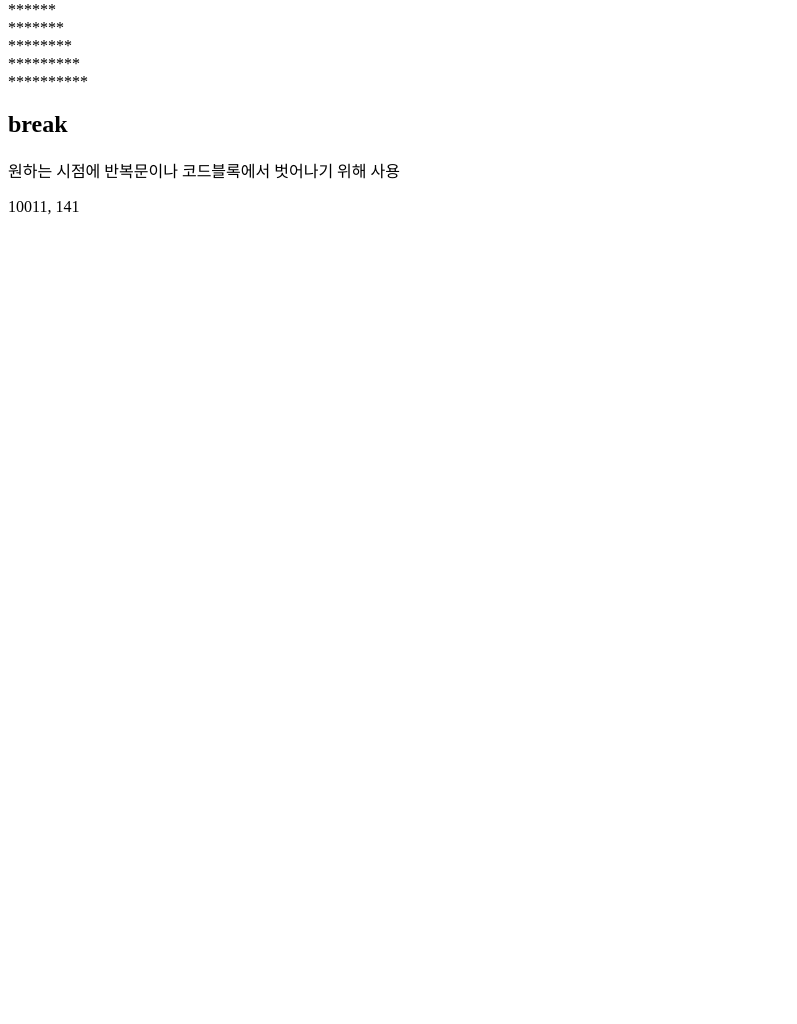
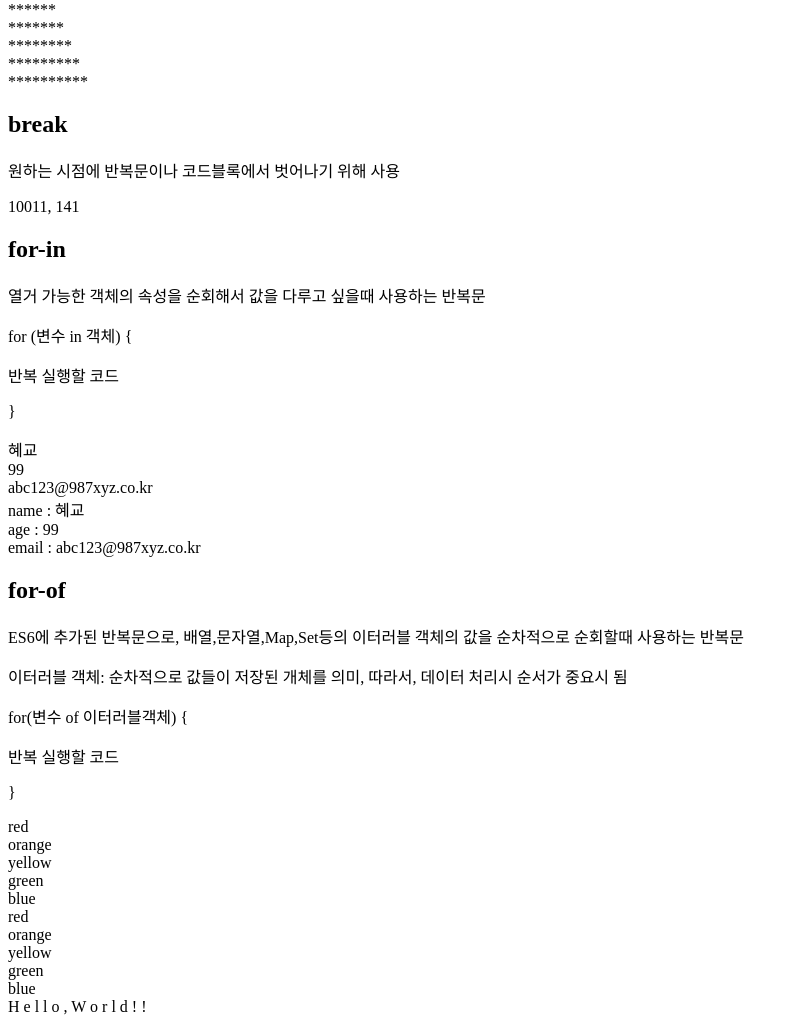
Before and after one commit to sun12wook11/frontends2, a FastAPI app: page /js/loop in a window 1280 px wide. Shown: the part 1095-2119 px from the top of the page, without its empty margins (0-797 px from the left). Before the commit the page ends 1310 px from the top, so only its background shows below. Run offline with FastAPI, Linux system fonts and the light colour scheme.

Commit message:
반복문 - for-of, for-in

```diff
--- a/views/templates/js/05loop.html
+++ b/views/templates/js/05loop.html
@@ -111,6 +111,52 @@
         document.write(`${sum}, ${cnt}`, '<br>');
     </script>
 
+    <h2>for-in</h2>
+    <p>열거 가능한 객체의 속성을 순회해서
+        값을 다루고 싶을때 사용하는 반복문</p>
+    <p>for (변수 in 객체) {</p>
+    <p>반복 실행할 코드</p>
+    <p>}</p>
 
+    <script>
+        const person = {  // 객체변수
+          name: '혜교',
+          age: 99,
+          email: 'abc123@987xyz.co.kr'
+        };
+        document.write(person['name'], '<br>');
+        document.write(person['age'], '<br>');
+        document.write(person['email'], '<br>');
+
+        for (let key in person) {
+            document.write(`${key} : ${person[key]}`, '<br>');
+        }
+    </script>
+
+    <h2>for-of</h2>
+    <p>ES6에 추가된 반복문으로, 배열,문자열,Map,Set등의
+        이터러블 객체의 값을 순차적으로 순회할때 사용하는 반복문</p>
+    <p>이터러블 객체: 순차적으로 값들이 저장된 개체를 의미,
+        따라서, 데이터 처리시 순서가 중요시 됨</p>
+    <p>for(변수 of 이터러블객체) {</p>
+    <p>반복 실행할 코드</p>
+    <p>}</p>
+
+    <script>
+        const colors = ['red','orange','yellow','green','blue'];
+        const say = 'Hello, World!!';
+
+        for (let i = 0; i < 5; ++i) {
+            document.write(`${colors[i]}`, '<br>');
+        } // 명령형 코드
+
+        for (let color of colors) {
+            document.write(`${color}`, '<br>');
+        } // 선언형 코드
+
+        for (let char of say) {
+            document.write(`${char}`, ' ');
+        }
+    </script>
 </body>
 </html>
```
